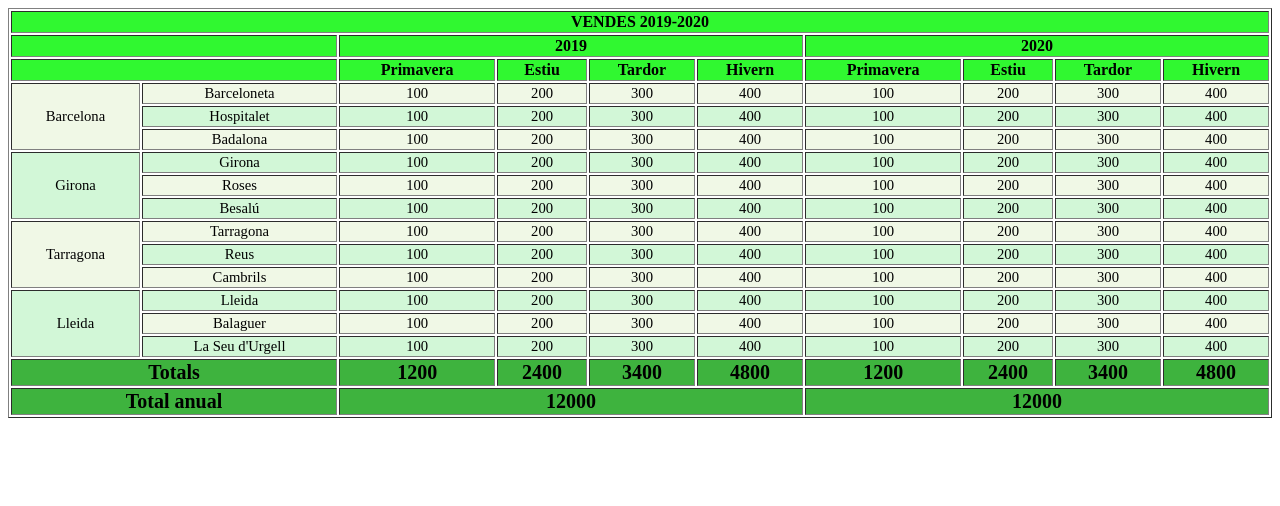
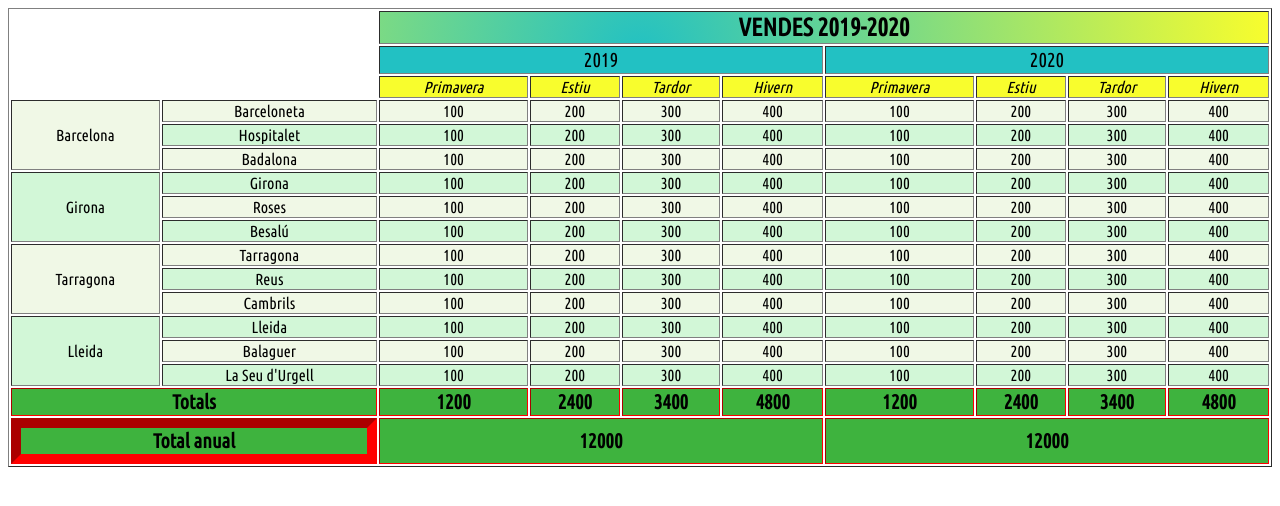
Before and after one commit to ajodar/practiques, a plain HTML site: page CSS/exercicis_css/taulescss.html in a window 1280 px wide. Drawn offline with Linux system fonts and the light colour scheme.

Commit message:
Millorar taula css

```diff
--- a/CSS/exercicis_css/taulescss.html
+++ b/CSS/exercicis_css/taulescss.html
@@ -4,19 +4,40 @@
     <meta name="viewport" content="width=device-width, initial-scale=1.0">
     <title>Document</title>
 
+    <link href="https://fonts.googleapis.com/css2?family=Ubuntu+Condensed&display=swap" rel="stylesheet">
+
+
     <style>
+
+        table{
+            font-family: 'Ubuntu Condensed', sans-serif;
+        }
+
         thead{
             text-align: center;
-            background-color: rgb(48, 248, 48);
+            background: rgb(34,193,195);
+            background: radial-gradient(circle, rgba(34,193,195,1) 0%, rgba(248,253,45,1) 100%);;
             font-size: 12pts;
-            font-weight: bold;
         }
 
+        .titoltaula{
+            font-weight: bold;
+            font-size: 25;
+        }
+        .anys{
+            background-color: rgb(34,193,195) ;
+            font-size: 20;
+        }
 
+        .estacions{
+            font-style: italic;
+
+            background-color:rgba(248,253,45,1)
+            }
 
         tbody{
             text-align: center;
-            font-size: 11pt;
+            font-size: 12pt;
         }
 
         tbody tr:nth-child(even){
@@ -32,10 +53,21 @@
             background-color:rgb(62, 179, 62);
             font-size: 15pt;
             font-weight: bold;
+            border: 10px solid red;
         }
 
         col.primera{
-            color: salmon;
+            font-weight: bold;
+            color: red;
+        }
+
+        .blanc{
+            background-color: white;
+            border: white;
+        }
+
+        .resultatfinal{
+            border-width: 10;
         }
 
     </style>
@@ -46,20 +78,21 @@
     <table border="1" width=100%>
 
         <colgroup>
-            <col  span="2" class="primera">
+            <col  class="primera">
         </colgroup>
 
         <thead>
             <tr>
-                <td colspan="10">VENDES 2019-2020</td>
+                <td colspan= 2 class=blanc></td>
+                <td colspan="10" class="titoltaula">VENDES 2019-2020</td>
             </tr>
             <tr>
-                <td colspan="2">&nbsp;</td>
-                <td colspan="4">2019</td>
-                <td colspan="4">2020</td>
+                <td colspan="2" class=blanc>&nbsp;</td>
+                <td colspan="4" class="anys">2019</td>
+                <td colspan="4" class="anys">2020</td>
             </tr>
-            <tr>
-                <td colspan="2">&nbsp;</td>
+            <tr class="estacions">
+                <td colspan="2" class=blanc>&nbsp;</td>
                 <td>Primavera</td>
                 <td>Estiu</td>
                 <td>Tardor</td>
@@ -218,7 +251,7 @@
                 <td>3400</td>
                 <td>4800</td>
             </tr>
-            <td colspan="2">Total anual</td>
+            <td colspan="2" class="resultatfinal">Total anual</td>
                 <td colspan="4">12000</td>
                 <td colspan="4">12000</td>
         </tfoot>
```
